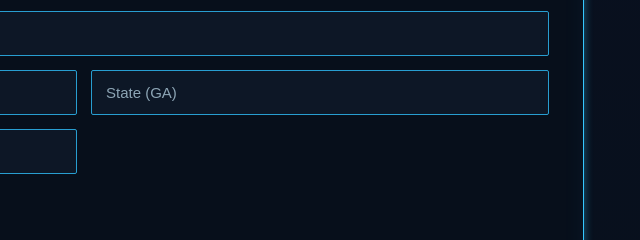
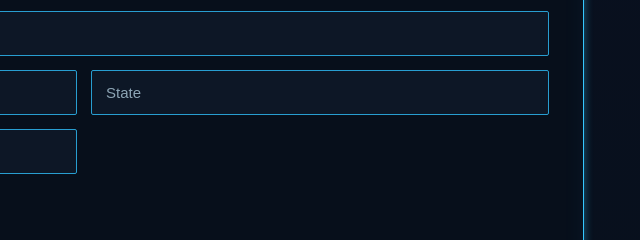
Before and after one commit to ShiftHappens1992/shifthappens-site, a website: page checkout.html in a window 1280 px wide. Shown: the part 386-626 px from the top of the page, 556-1196 px from the left. Drawn offline with Linux system fonts and the light colour scheme.

Commit message:
Update checkout styling

```diff
--- a/checkout.html
+++ b/checkout.html
@@ -294,7 +294,7 @@
                 <input
                     id="shipping-state"
                     type="text"
-                    placeholder="State (GA)"
+                    placeholder="State"
                     maxlength="2"
                 >
 
```
